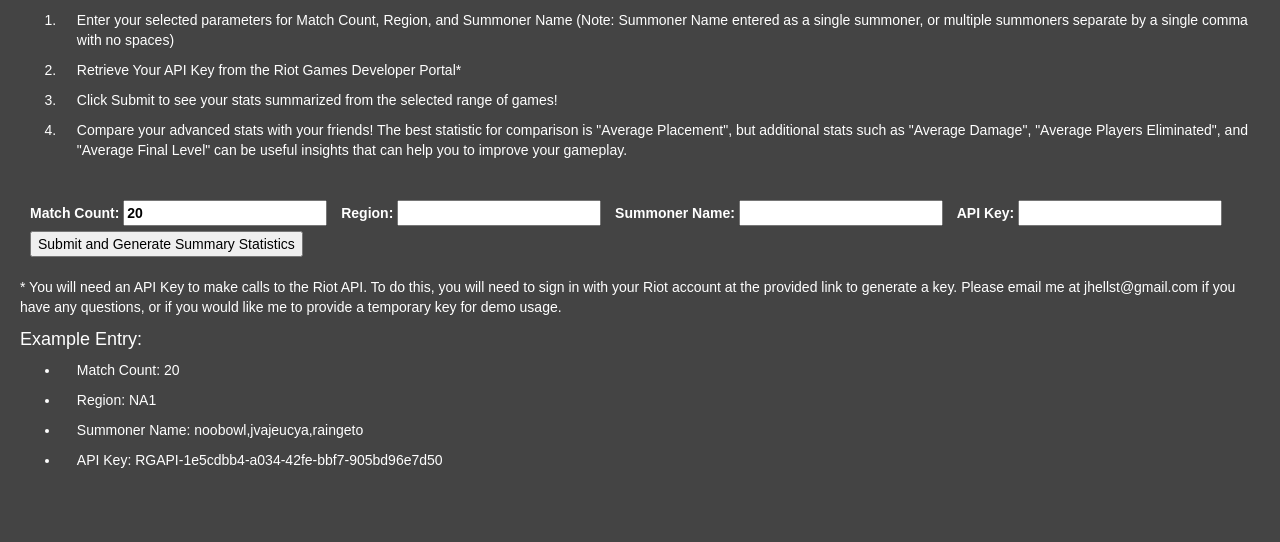
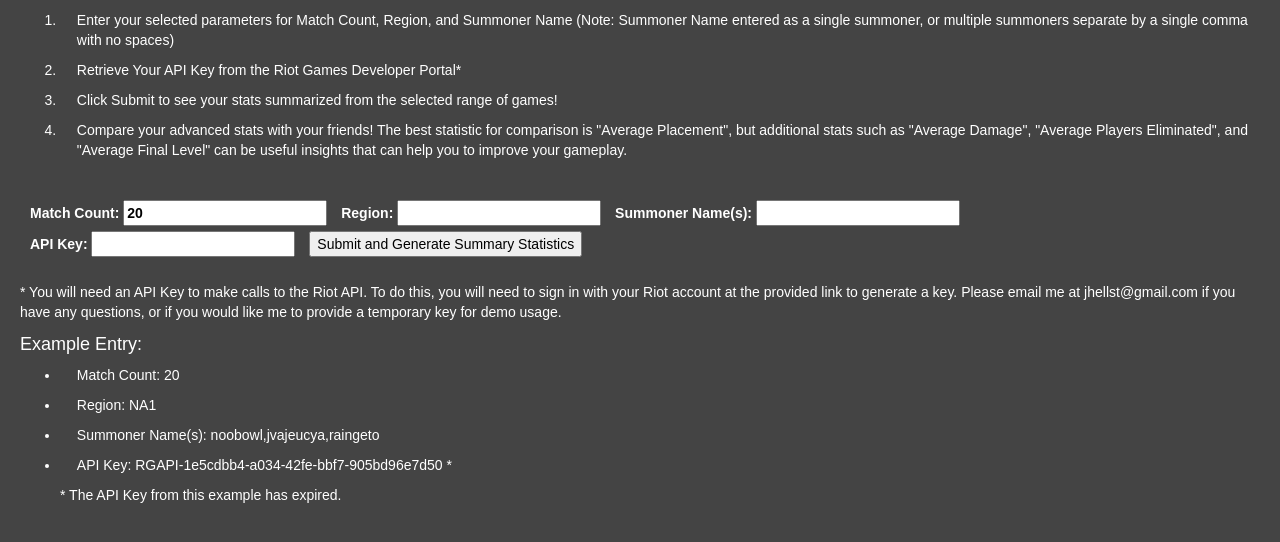
Before and after one commit to jhellst/League-of-TFT, a FastAPI app: page / in a window 1280 px wide. Shown: the part 156-698 px from the top of the page. Run offline with FastAPI, Linux system fonts and the light colour scheme; some libraries are stand-ins or nearby versions.

Commit message:
Made minor changes to landing page

```diff
--- a/templates/form.html
+++ b/templates/form.html
@@ -23,7 +23,7 @@
     <form method="post">
         <label>Match Count: <input type="number" name="matchcount" value="20"></label>
         <label>Region: <input type="str" name="region" value=""></label>
-        <label>Summoner Name: <input type="str" name="summonername" value=""></label>
+        <label>Summoner Name(s): <input type="str" name="summonername" value=""></label>
         <label>API Key: <input type="str" name="apikey" value=""></label>
         <input type="submit" value="Submit and Generate Summary Statistics">
     </form>
@@ -33,8 +33,9 @@
     <ul>
         <li>Match Count: 20</li>
         <li>Region: NA1</li>
-        <li>Summoner Name: noobowl,jvajeucya,raingeto</li>
-        <li>API Key: RGAPI-1e5cdbb4-a034-42fe-bbf7-905bd96e7d50</li>
+        <li>Summoner Name(s): noobowl,jvajeucya,raingeto</li>
+        <li>API Key: RGAPI-1e5cdbb4-a034-42fe-bbf7-905bd96e7d50 *</li>
+        <p id="footnote">* The API Key from this example has expired.</p>
       </ul>
 
 </body>
```
